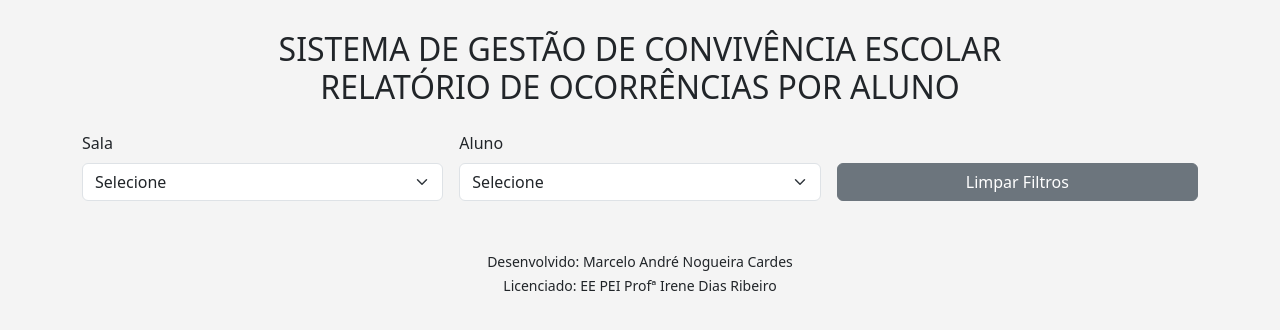
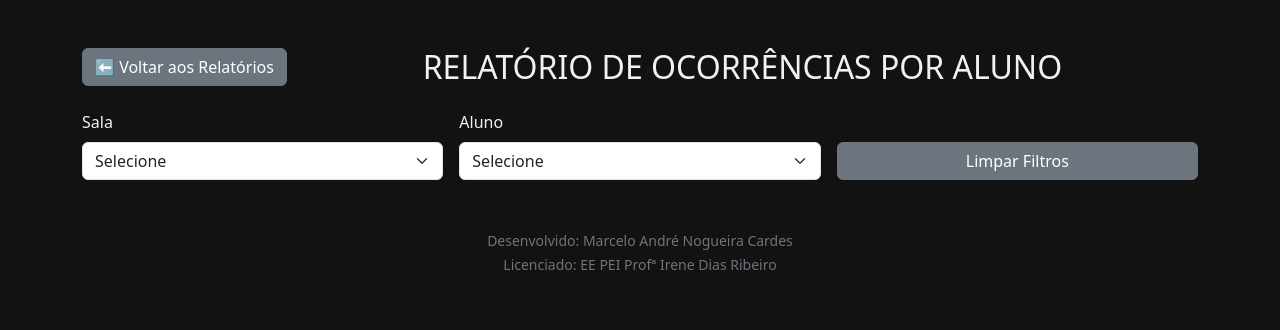
Before and after one commit to ocorrenciasidr/idr, a Flask app: page /relatorio_aluno in a window 1280 px wide. Shown: the top 330 px of the page. Run offline with Flask 3, Linux system fonts and the light colour scheme.

Commit message:
Update relatorio_aluno.html

```diff
--- a/templates/relatorio_aluno.html
+++ b/templates/relatorio_aluno.html
@@ -5,19 +5,19 @@
 <title>SGCE - RELATÓRIO DE OCORRÊNCIAS POR ALUNO</title>
 <link rel="stylesheet" href="https://cdn.jsdelivr.net/npm/bootstrap@5.3.2/dist/css/bootstrap.min.css">
 <style>
-    body { background: #f4f4f4; }
-    .container { margin-top: 30px; }
+  body { background: #121212; color: #f1f1f1; }
   table th, table td { text-align: center; vertical-align: middle; }
   .desc-cell { text-align: left !important; }
-    .printer-icon { font-size: 1.2em; color: #198754; }
+  .card-hover:hover { transform: translateY(-5px); transition: 0.3s; }
 </style>
 </head>
-<body>
-<div class="container">
-  <h2 class="mb-4 text-center">
-    SISTEMA DE GESTÃO DE CONVIVÊNCIA ESCOLAR <br>
-    RELATÓRIO DE OCORRÊNCIAS POR ALUNO
-  </h2>
+<body class="p-4">
+
+<div class="container mt-4">
+  <div class="d-flex justify-content-between align-items-center mb-4">
+    <a href="{{ url_for('relatorio_inicial') }}" class="btn btn-secondary">⬅ Voltar aos Relatórios</a>
+    <h2 class="text-center flex-grow-1 m-0">RELATÓRIO DE OCORRÊNCIAS POR ALUNO</h2>
+  </div>
 
   <!-- Filtros -->
   <form method="get" class="row g-3 mb-4">
@@ -26,39 +26,33 @@
       <select id="sala" name="sala" class="form-select" onchange="this.form.submit()">
         <option value="">Selecione</option>
         {% for s in salas %}
-          <option value="{{ s }}" {% if sala_sel == s %}selected{% endif %}>{{ s }}</option>
+        <option value="{{ s }}" {% if sala_sel==s %}selected{% endif %}>{{ s }}</option>
         {% endfor %}
       </select>
     </div>
-
     <div class="col-md-4">
       <label for="aluno" class="form-label">Aluno</label>
       <select id="aluno" name="aluno" class="form-select" onchange="this.form.submit()">
         <option value="">Selecione</option>
         {% for a in alunos %}
-          <option value="{{ a }}" {% if aluno_sel == a %}selected{% endif %}>{{ a }}</option>
+        <option value="{{ a }}" {% if aluno_sel==a %}selected{% endif %}>{{ a }}</option>
         {% endfor %}
       </select>
     </div>
-
     <div class="col-md-4 d-flex align-items-end">
       <a href="{{ url_for('relatorio_aluno') }}" class="btn btn-secondary w-100">Limpar Filtros</a>
     </div>
   </form>
 
-  <!-- Tabela de Ocorrências -->
   {% if aluno_sel %}
-    <h3 class="mt-4">Ocorrências para: {{ aluno_sel }} ({{ sala_sel }})</h3>
-
     {% if ocorrencias %}
-      <form method="post" action="{{ url_for('gerar_pdf_aluno') }}">
-        <input type="hidden" name="aluno" value="{{ aluno_sel }}">
-        <input type="hidden" name="sala" value="{{ sala_sel }}">
-
-        <table class="table table-bordered table-striped">
+    <div class="card shadow p-4 card-hover">
+      <h4 class="mb-3">Ocorrências: {{ aluno_sel }} ({{ sala_sel }})</h4>
+      <div class="table-responsive">
+        <table class="table table-striped table-bordered text-light text-center">
           <thead class="table-dark">
             <tr>
-              <th class="text-center">🖨 Nº Ocorrência</th>
+              <th>🖨 Nº Ocorrência</th>
               <th>Data</th>
               <th>Hora</th>
               <th class="desc-cell">Descrição</th>
@@ -68,18 +62,12 @@
           <tbody>
             {% for o in ocorrencias %}
             <tr>
-              <td>
-                <div class="d-flex align-items-center justify-content-center gap-2">
-                  <input type="checkbox" name="ocorrencias[]" value="{{ o['ID'] }}"
-                    {% if o['Status'] == 'ASSINADA' %} disabled {% endif %}>
-                  <span>{{ o['Nº Ocorrência'] }}</span>
-                </div>
-              </td>
+              <td>{{ o['Nº Ocorrência'] }}</td>
               <td>{{ o['DCO'] }}</td>
               <td>{{ o['HCO'] }}</td>
               <td class="desc-cell">{{ o['Descrição da Ocorrência'] }}</td>
               <td>
-                <span class="badge bg-{% if o['Status'] == 'ASSINADA' %}success{% else %}warning{% endif %}">
+                <span class="badge bg-{% if o['Status']=='ASSINADA' %}success{% else %}warning{% endif %}">
                   {{ o['Status'] }}
                 </span>
               </td>
@@ -87,26 +75,24 @@
             {% endfor %}
           </tbody>
         </table>
-
+      </div>
       <div class="text-center mt-3">
+        <form method="post" action="{{ url_for('gerar_pdf_aluno') }}">
+          <input type="hidden" name="aluno" value="{{ aluno_sel }}">
+          <input type="hidden" name="sala" value="{{ sala_sel }}">
           <button type="submit" class="btn btn-success">📄 Gerar PDF</button>
+        </form>
       </div>
-      </form>
+    </div>
     {% else %}
-      <div class="alert alert-warning text-center">
-        Nenhuma ocorrência encontrada para este aluno.
-      </div>
+    <div class="alert alert-warning text-center mt-3">Nenhuma ocorrência encontrada.</div>
     {% endif %}
   {% endif %}
 </div>
 
-<footer class="text-center mt-5 mb-3">
-  <small>
-    Desenvolvido: Marcelo André Nogueira Cardes <br>
-    Licenciado: EE PEI Profª Irene Dias Ribeiro
-  </small>
+<footer class="text-center mt-5 mb-3 text-secondary">
+<small>Desenvolvido: Marcelo André Nogueira Cardes <br> Licenciado: EE PEI Profª Irene Dias Ribeiro</small>
 </footer>
-
 <script src="https://cdn.jsdelivr.net/npm/bootstrap@5.3.2/dist/js/bootstrap.bundle.min.js"></script>
 </body>
 </html>
```
Lines whose indentation alone changed are shown as unchanged.
